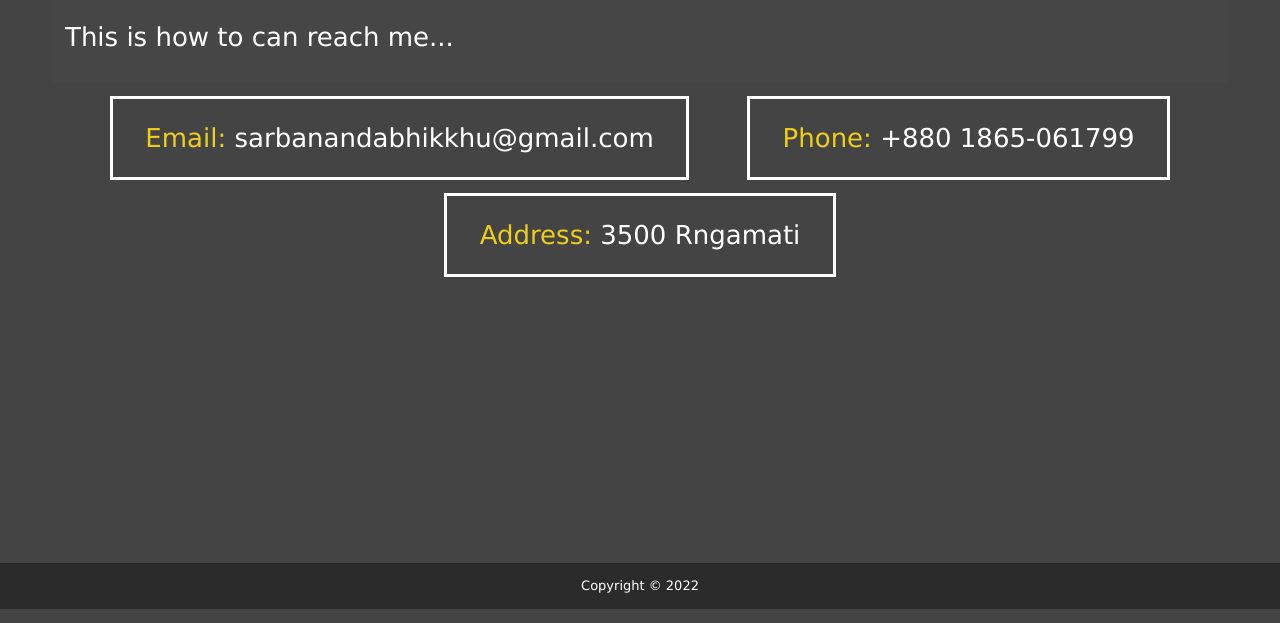
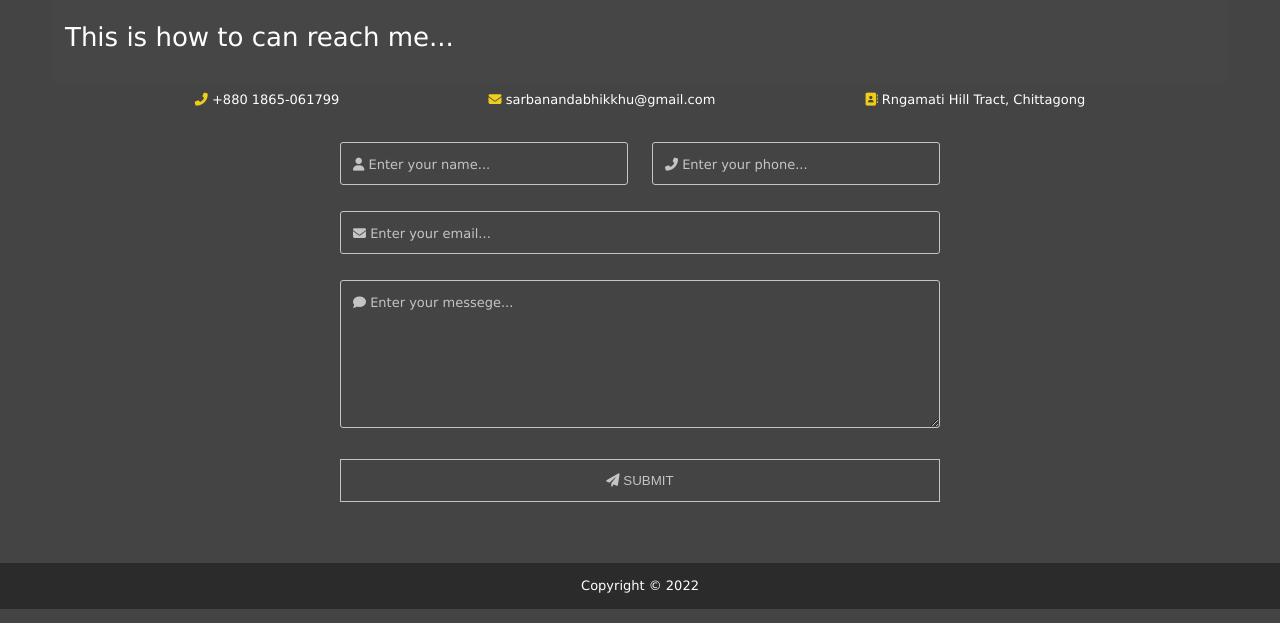
Before and after one commit to sarbanandabhikkhu/portpolio, a website: page dist/contact.html in a window 1280 px wide. Shown: the part 177-800 px from the top of the page. Drawn offline with Linux system fonts and the light colour scheme.

Commit message:
contact page updated

```diff
--- a/src/sass/_mobile.scss
+++ b/src/sass/_mobile.scss
@@ -72,6 +72,17 @@
   .projects {
     grid-template-columns: repeat(2, 1fr);
   }
+  .contact-form {
+    form {
+      .row {
+        display: block;
+        margin-bottom: 1rem;
+      }
+      .row .input-group {
+        width: 100%;
+      }
+    }
+  }
 }
 // smartphone
 @include mediaSm {
--- a/src/sass/main.scss
+++ b/src/sass/main.scss
@@ -181,21 +181,85 @@ main {
   flex-wrap: wrap;
   justify-content: space-evenly;
   align-items: center;
+  margin-bottom: 2rem;
 
   div {
-    font-size: 2rem;
-    border: 3px solid #fff;
-    padding: 1.5rem 2.5rem;
-    margin-top: 1rem;
+    // font-size: 2rem;
+    // border: 3px solid #fff;
+    // padding: 1.5rem 2.5rem;
+    margin: 0.5rem;
     @include easeOut;
     &:hover {
-      padding: 1.3rem 2.3rem;
-      background: $secondery-color;
-      color: set-text-color($secondery-color);
+      // padding: 1.3rem 2.3rem;
+      // background: $secondery-color;
+      // color: set-text-color($secondery-color);
+      color: $secondery-color;
+      span {
+        color: set-text-color($primary-color);
+      }
+    }
+  }
+}
 
-      span {
-        color: set-text-color($secondery-color);
+// contact-form
+.contact-form {
+  width: 100%;
+  display: flex;
+  align-items: center;
+  justify-content: center;
+  box-sizing: border-box;
+  form {
+    width: 100%;
+    max-width: 600px;
+
+    .row {
+      display: flex;
+      align-items: center;
+      justify-content: space-between;
+    }
+    .row .input-group {
+      flex-basis: 48%;
+    }
+    .input-group {
+      margin-bottom: 2rem;
+      position: relative;
+
+      input,
+      textarea {
+        width: 100%;
+        padding: 1rem;
+        outline: none;
+        background: transparent;
+        border-radius: 3px;
+        border: 1px solid lighten($primary-color, 50);
+        color: set-text-color($primary-color);
       }
+      label {
+        height: 100%;
+        position: absolute;
+        top: 0;
+        left: 0;
+        cursor: text;
+        padding: 1rem;
+        transition: 0.2s;
+        color: lighten($primary-color, 50);
+      }
+      input:focus ~ label,
+      input:valid ~ label,
+      textarea:focus ~ label,
+      textarea:valid ~ label {
+        top: -35px;
+        font-size: 14px;
+        margin-left: -1rem;
+      }
+    }
+    button {
+      width: 100%;
+      padding: 1rem 0;
+      cursor: pointer;
+      background: transparent;
+      color: lighten($primary-color, 50);
+      border: 1px solid lighten($primary-color, 50);
     }
   }
 }
```
Also changed, not shown: dist/contact.html, dist/css/style.css, dist/js/main.js, 1 other file.
